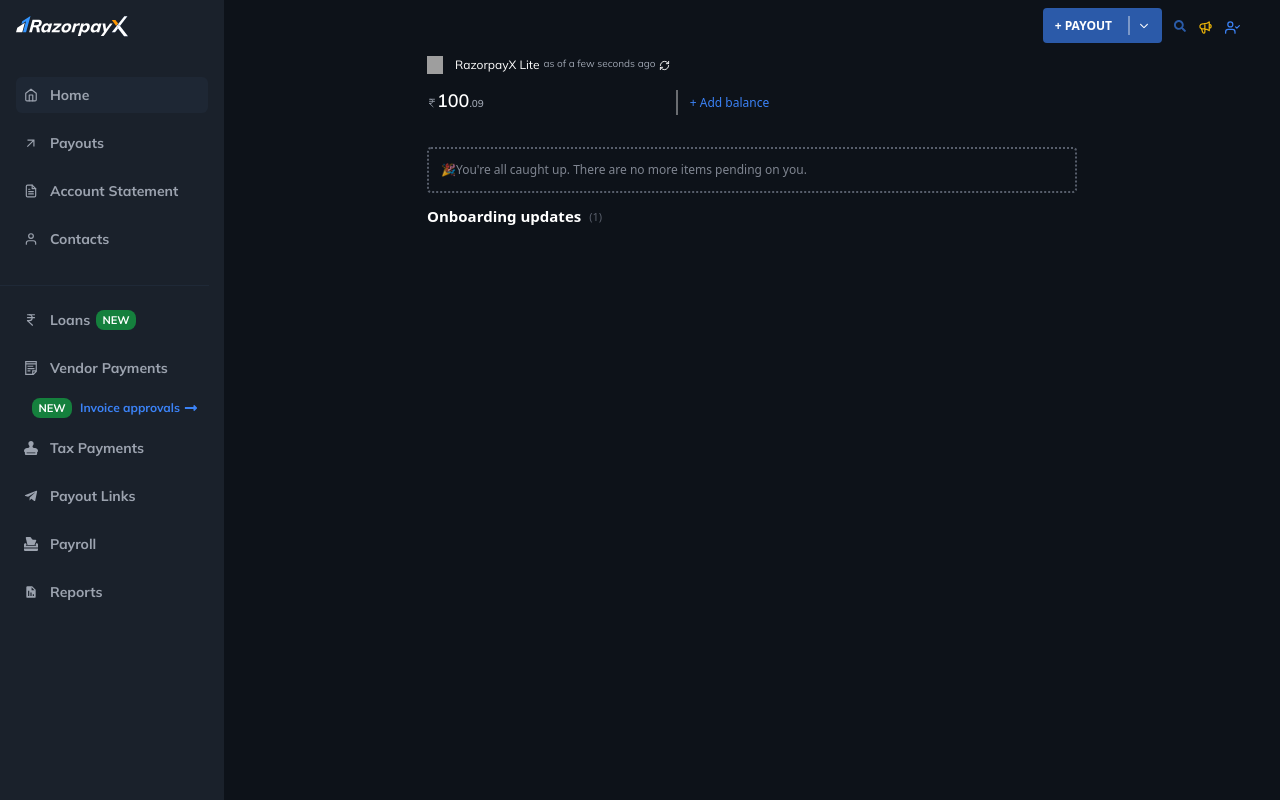
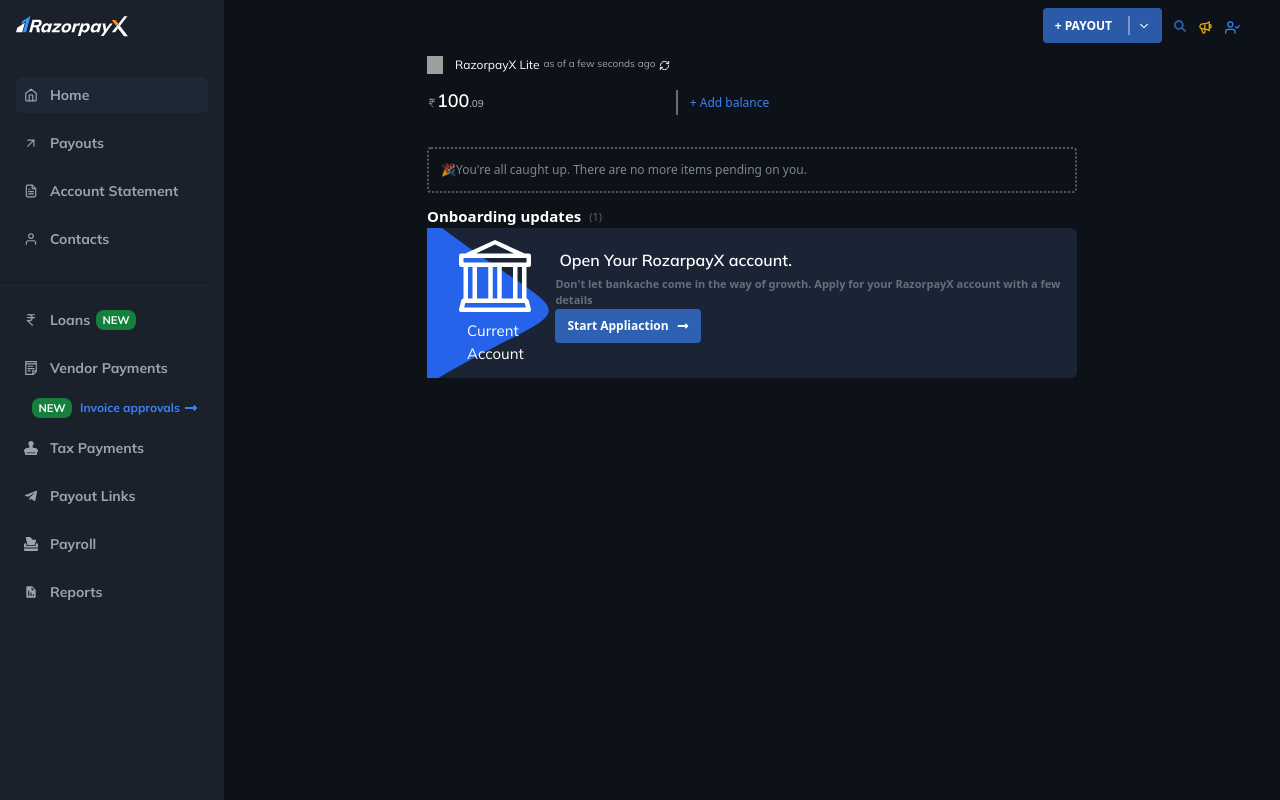
Before and after one commit to akay41024/RazorpayX-Clone, a React (Vite) app: page / in a window 1280 px wide. Built offline with nearby package versions, Linux system fonts and the light colour scheme; grey boxes are pictures that could not be loaded.

Commit message:
some changes

```diff
--- a/src/pages/Home.jsx
+++ b/src/pages/Home.jsx
@@ -4,6 +4,9 @@
 import { HiOutlineSpeakerphone } from "react-icons/hi";
 import { FiUserCheck } from "react-icons/fi";
 import { LuIndianRupee, LuRefreshCw } from "react-icons/lu";
+import { BsBank } from "react-icons/bs";
+import { FaLongArrowAltRight } from "react-icons/fa";
+
 
 function Home() {
   return (
@@ -53,10 +56,47 @@
             🎉You're all caught up. There are no more items pending on you.
           </div>
           <div className="flex mt-3">
-            <h2 className="text-white font-semibold text-[15px]">Onboarding updates</h2>
-            <p className="text-gray-500/80 text-[11px] text-center ml-2 relative top-1">(1)</p>
+            <h2 className="text-white font-semibold text-[15px]">
+              Onboarding updates
+            </h2>
+            <p className="text-gray-500/80 text-[11px] text-center ml-2 relative top-1">
+              (1)
+            </p>
           </div>
+          <div className=" flex w-full rounded-md bg-slate-800/80 text-white">
+            <div className="flex w-40 ">
+              <div className="h-[150px] overflow-hidden">
+                <svg
+                  viewBox="0 0 500 150"
+                  preserveAspectRatio="none"
+                  className="h-full w-full"
+                >
+                  <path
+                    d="M35.26,-4.42 C609.20,107.08 630.07,62.67 40.34,150.50 L-11.00,166.30 L-2.54,-1.45 Z"
+                    className="stroke-none fill-blue-600"
+                  ></path>
+                </svg>
+                <BsBank className="text-7xl absolute top-60 ml-8" />
+                <h2 className="text-white font-mullish text-[15px] absolute top-80 ml-10">
+                  Current <br />
+                  Account
+                </h2>
+              </div>
+            </div>
+            <div className="w-full">
+              <h1 className="p-1 mt-4 font-mullish font-semibold">
+                Open Your RozarpayX account.
+              </h1>
+              <p className="text-[11px] text-gray-500/95 font-semibold">Don't let bankache come in the way of growth. Apply for your RazorpayX account with a few details</p>
 
+              <button
+              type="button"
+              class="text-white bg-blue-500/65 hover:bg-blue-600 focus:ring-4 focus:outline-none focus:ring-blue-300 font-semibold rounded text-[12px] px-3 py-2 text-center inline-flex items-center"
+            >
+              Start Appliaction <span className="ml-2"><FaLongArrowAltRight/></span>
+            </button>
+            </div>
+          </div>
         </div>
       </div>
     </>
```
